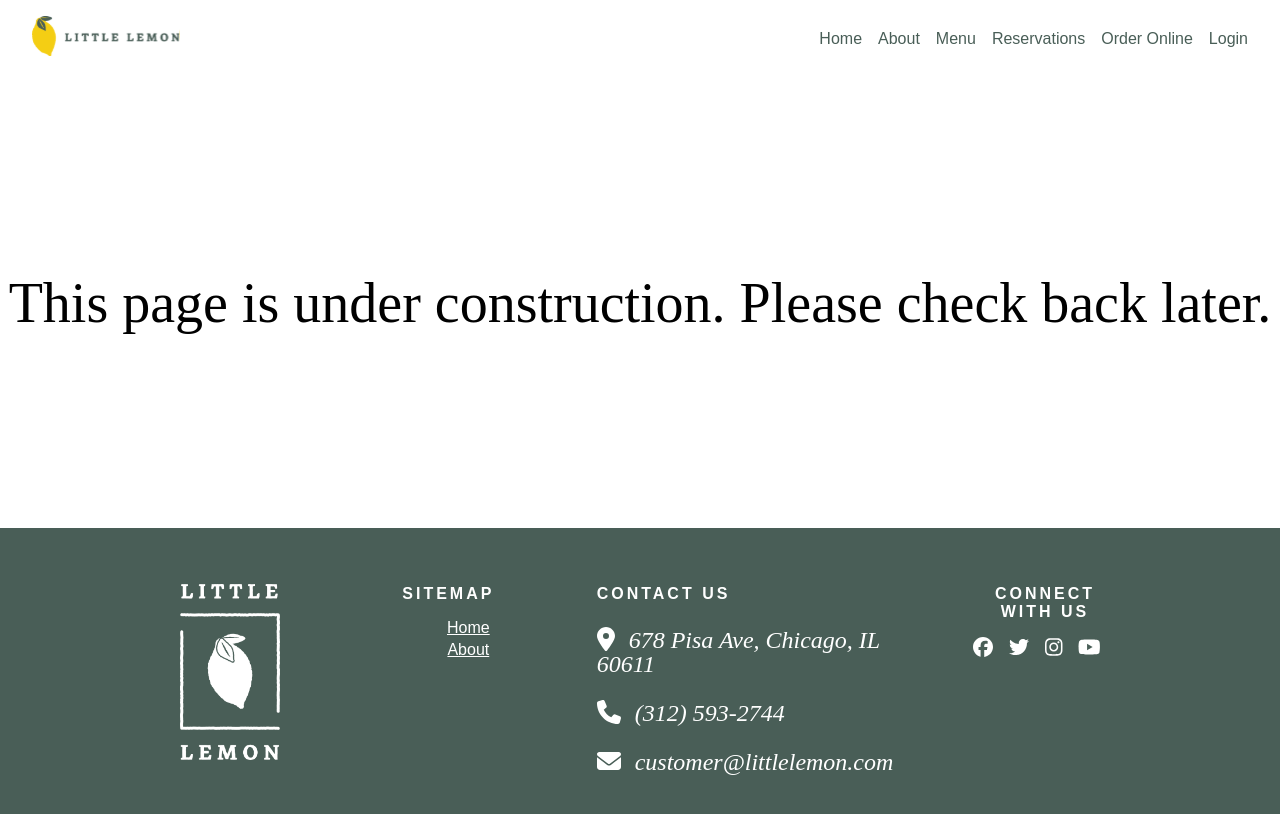
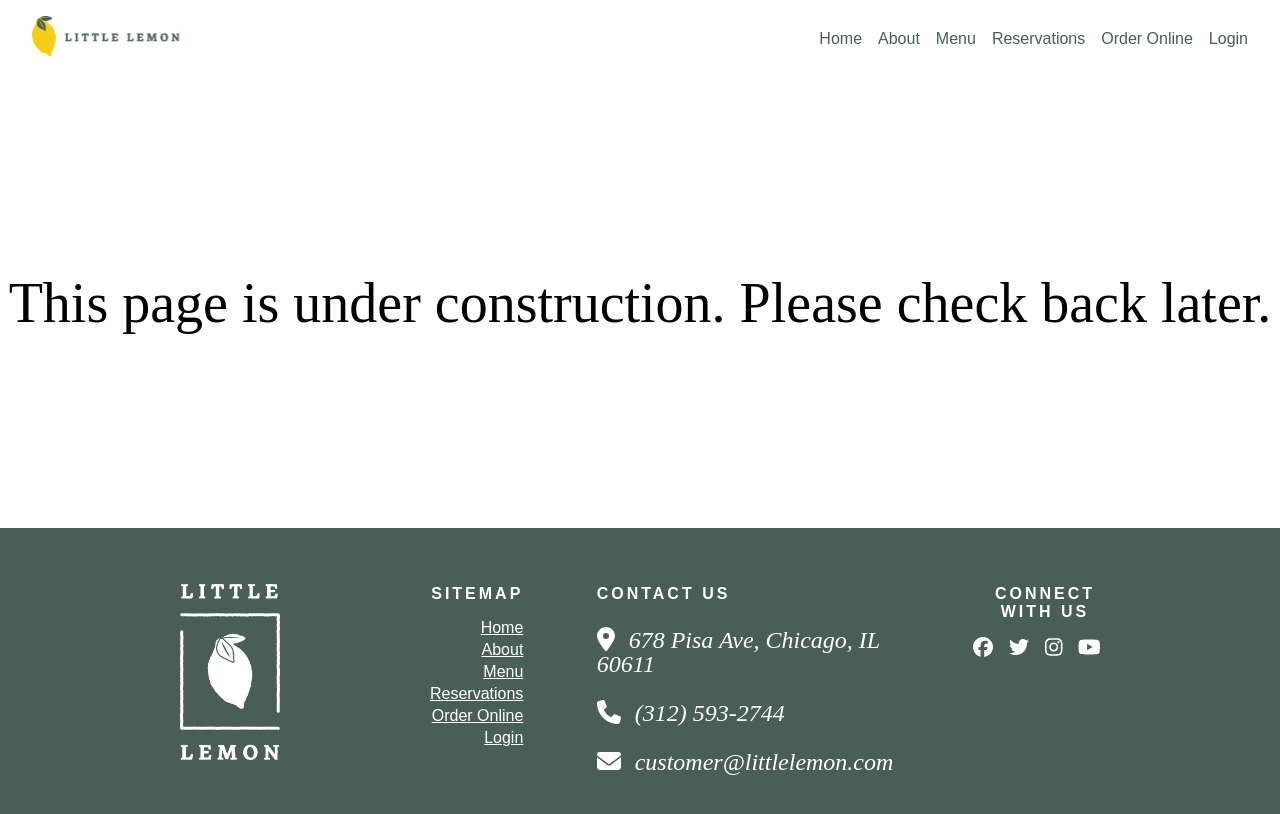
Before and after one commit to m-didenko/table-booking, a React (Create React App) app: page /login in a window 1280 px wide. Built offline with nearby package versions, Linux system fonts and the light colour scheme; a web font is replaced by a local one.

Commit message:
footer links

```diff
--- a/src/Footer.css
+++ b/src/Footer.css
@@ -38,7 +38,7 @@
 
 .site-footer-nav {
   width: 150px;
-  text-align: center;
+  text-align: right;
 }
 
 .site-footer-nav ul {
--- a/src/Footer.js
+++ b/src/Footer.js
@@ -12,6 +12,8 @@ import {
 import { FontAwesomeIcon } from '@fortawesome/react-fontawesome';
 import './Footer.css';
 import logoWhiteImage from './assets/logo-white.png';
+import React from "react";
+import NavigationLinks from "./components/NavigationLinks";
 
 const contacts = [
     { icon: faLocationDot, info: '678 Pisa Ave, Chicago, IL 60611', },
@@ -37,14 +39,7 @@ const Footer = () => {
                 />
                 <nav className="site-footer-nav">
                     <h4>Sitemap</h4>
-                    <ul>
-                        <li key='home'>
-                            <a href="#">Home</a>
-                        </li>
-                        <li key='about'>
-                            <a href="#">About</a>
-                        </li>
-                    </ul>
+                    <NavigationLinks />
                 </nav>
                 <div className="site-footer-contact">
                     <h4>Contact us</h4>
--- a/src/Header.js
+++ b/src/Header.js
@@ -1,7 +1,7 @@
 import logo from './assets/logo.svg';
 
 import React, { useState } from 'react';
-import { Link } from 'react-router-dom';
+import NavigationLinks from "./components/NavigationLinks";
 import { FaBars, FaTimes } from 'react-icons/fa';
 import './Header.css';
 
@@ -22,14 +22,7 @@ function Header() {
                 <img src={logo} alt="Little Lemon Logo" />
             </div>
             <nav className={`nav ${isMenuOpen ? 'open' : ''}`}>
-                <ul>
-                    <li><Link to="/" onClick={closeMenu}>Home</Link></li>
-                    <li><Link to="/about" onClick={closeMenu}>About</Link></li>
-                    <li><Link to="/menu" onClick={closeMenu}>Menu</Link></li>
-                    <li><Link to="/reservations" onClick={closeMenu}>Reservations</Link></li>
-                    <li><Link to="/order-online" onClick={closeMenu}>Order Online</Link></li>
-                    <li><Link to="/login" onClick={closeMenu}>Login</Link></li>
-                </ul>
+                <NavigationLinks onClick={closeMenu} />
             </nav>
             <button className="burger" onClick={toggleMenu}>
                 {isMenuOpen ? <FaTimes /> : <FaBars />}
--- /dev/null
+++ b/src/components/NavigationLinks.js
@@ -0,0 +1,27 @@
+import React from 'react';
+import { Link } from 'react-router-dom';
+
+const links = [
+    { path: '/', label: 'Home' },
+    { path: '/about', label: 'About' },
+    { path: '/menu', label: 'Menu' },
+    { path: '/reservations', label: 'Reservations' },
+    { path: '/order-online', label: 'Order Online' },
+    { path: '/login', label: 'Login' },
+];
+
+const NavigationLinks = ({ onClick }) => {
+    return (
+        <ul>
+            {links.map((link) => (
+                <li key={link.path}>
+                    <Link to={link.path} onClick={onClick}>
+                        {link.label}
+                    </Link>
+                </li>
+            ))}
+        </ul>
+    );
+};
+
+export default NavigationLinks;
```
